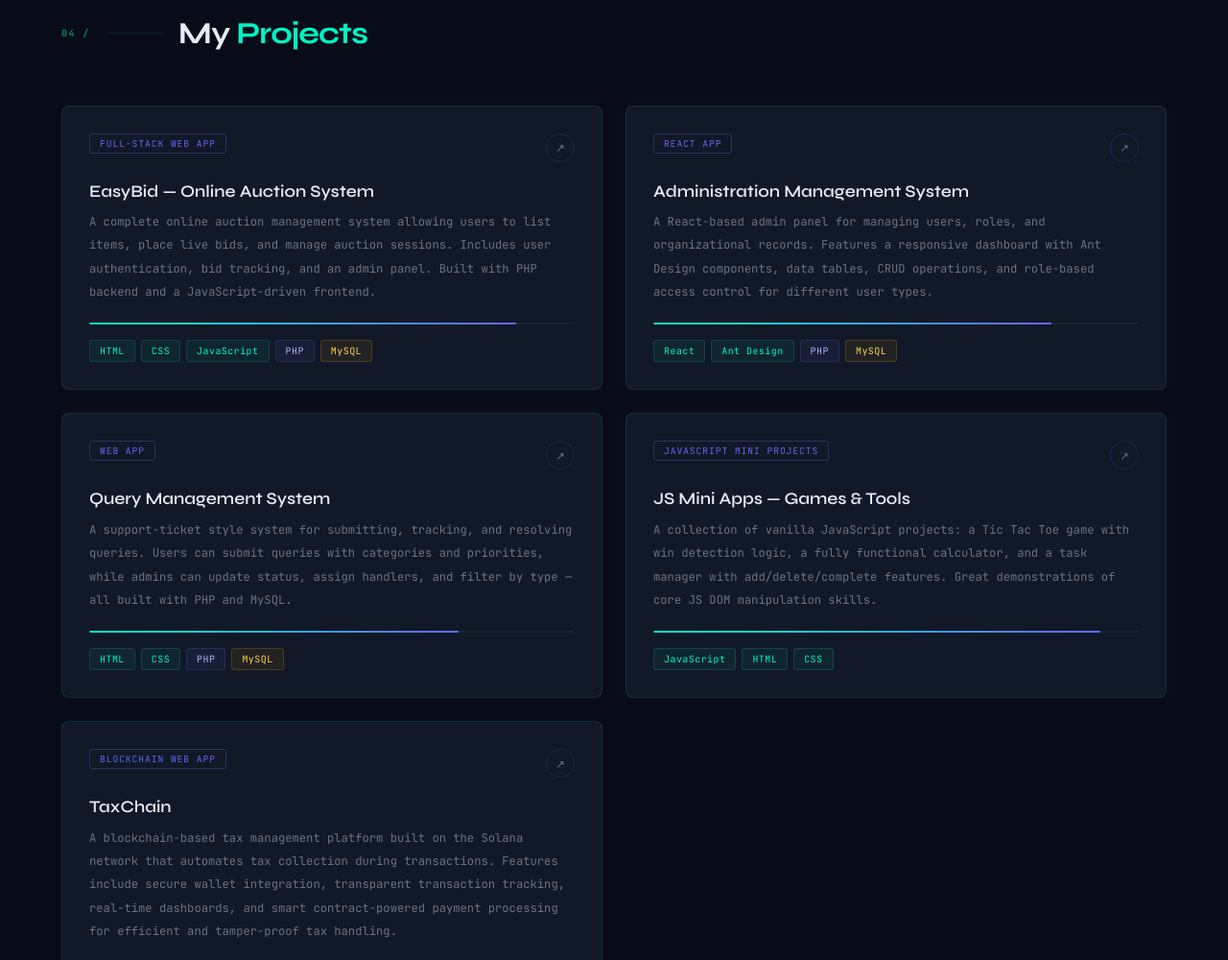
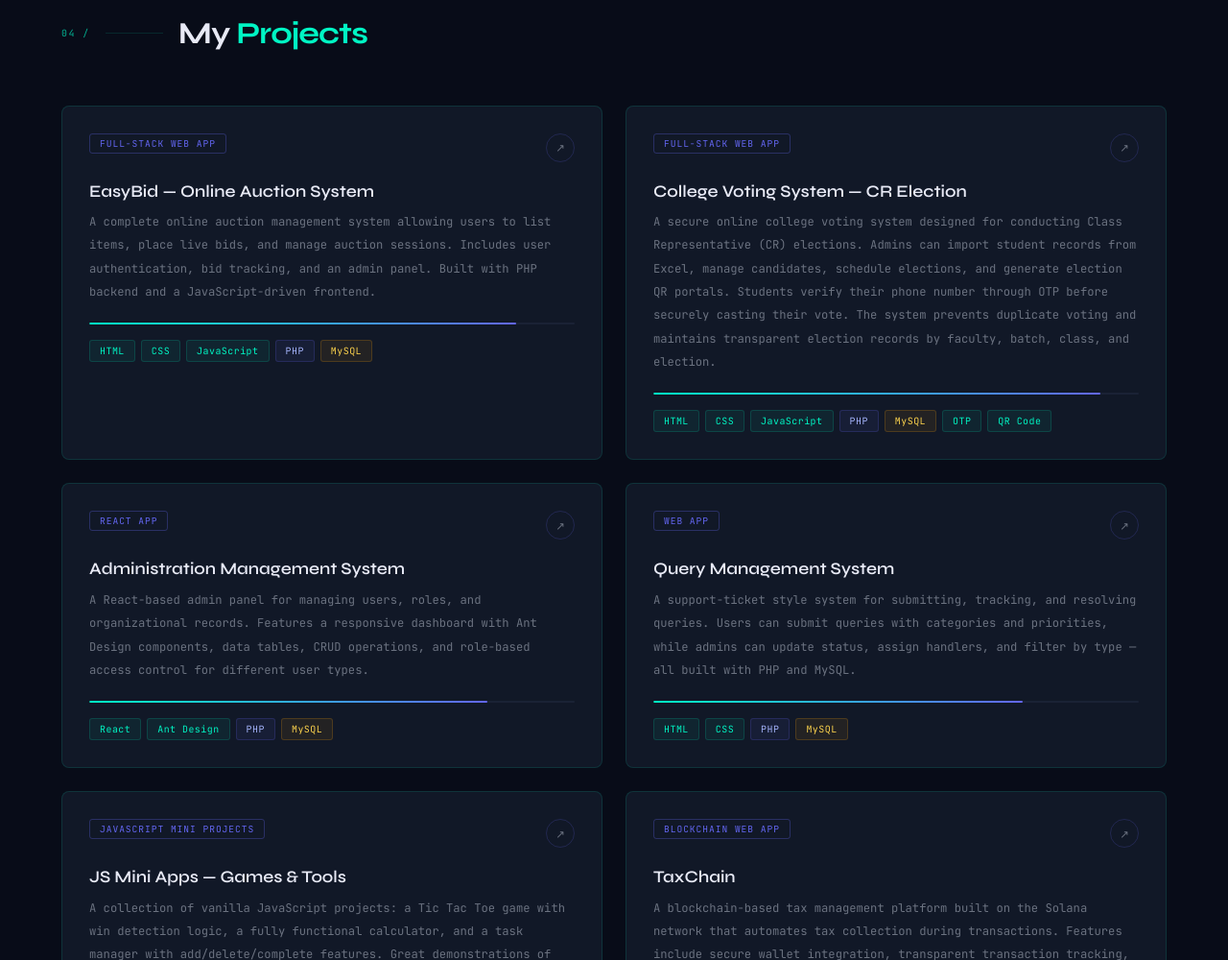
Before and after one commit to RishavLC/rishav-site, a plain HTML site: page index.html in a window 1280 px wide. Shown: the part 3420-4420 px from the top of the page at 96% size. Drawn offline with Linux system fonts and the light colour scheme.

Commit message:
added new project clg voting system

```diff
--- a/index.html
+++ b/index.html
@@ -408,6 +408,41 @@
       </div>
     </div>
     <div class="pcard reveal">
+  <div class="ph">
+    <span class="pt">Full-Stack Web App</span>
+    <div class="pls">
+      <a href="https://github.com/RishavLC" target="_blank" class="pl">↗</a>
+    </div>
+  </div>
+
+  <div class="pb">
+    <div class="ptitle">College Voting System — CR Election</div>
+
+    <div class="pdesc">
+      A secure online college voting system designed for conducting Class Representative (CR) elections.
+      Admins can import student records from Excel, manage candidates, schedule elections, and generate
+      election QR portals. Students verify their phone number through OTP before securely casting their vote.
+      The system prevents duplicate voting and maintains transparent election records by faculty, batch, class, and election.
+    </div>
+
+    <div class="pbar">
+      <div class="pprog" style="width:92%"></div>
+    </div>
+
+    <div class="pmeta">
+      <div class="ptech">
+        <span class="tag">HTML</span>
+        <span class="tag">CSS</span>
+        <span class="tag">JavaScript</span>
+        <span class="tag p">PHP</span>
+        <span class="tag a">MySQL</span>
+        <span class="tag">OTP</span>
+        <span class="tag">QR Code</span>
+      </div>
+    </div>
+  </div>
+</div>
+    <div class="pcard reveal">
       <div class="ph">
         <span class="pt">React App</span>
         <div class="pls"><a href="https://github.com/RishavLC" target="_blank" class="pl">↗</a></div>
```
